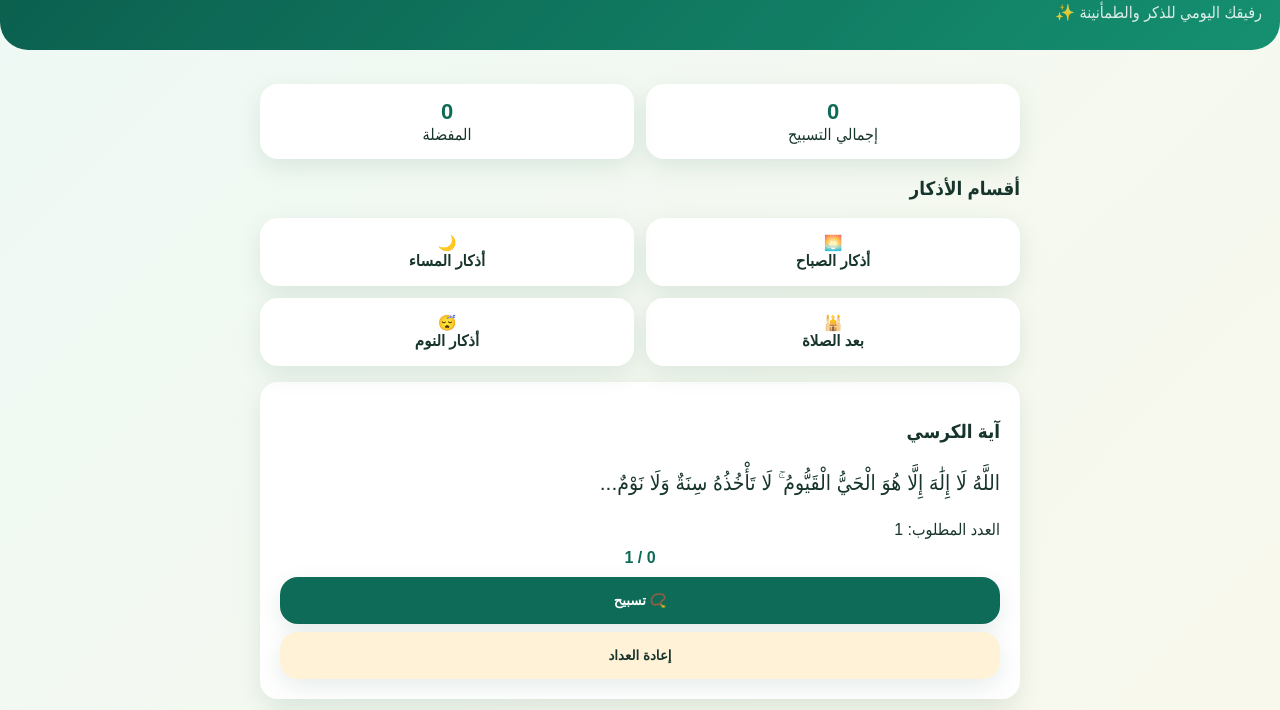
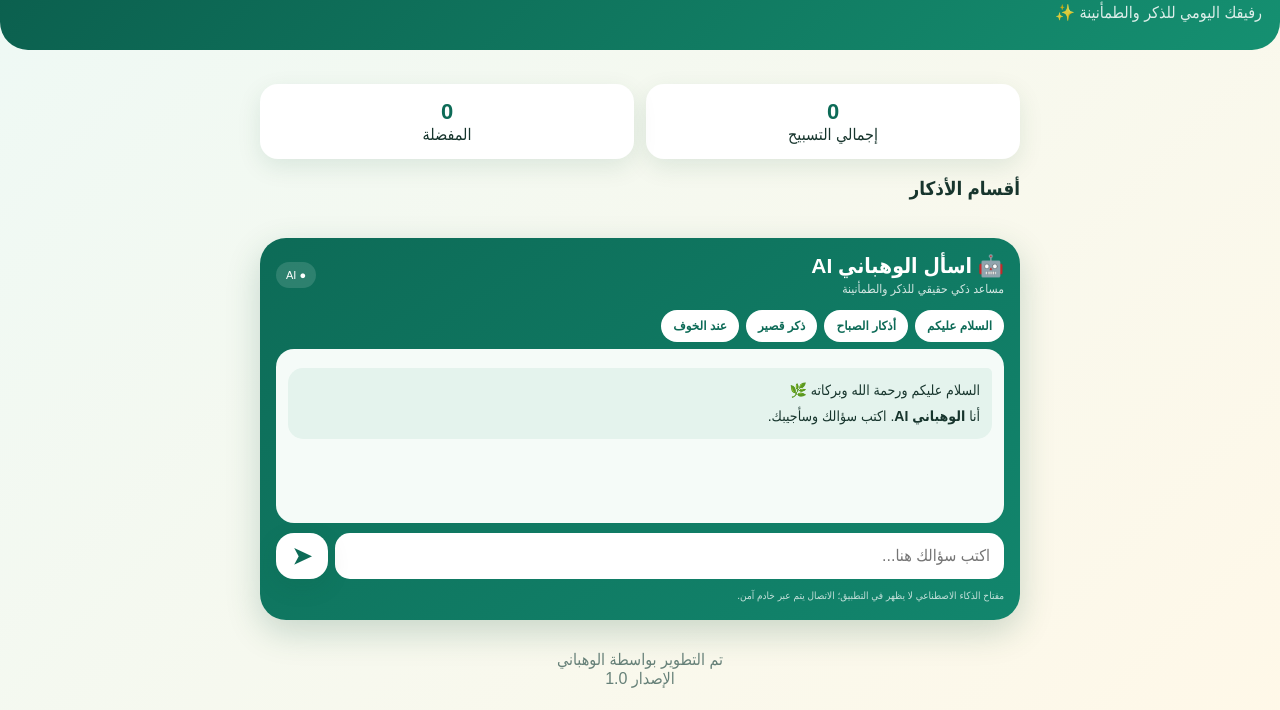
Before and after one commit to hgg89/alwahbani-azkar, a website: page index.html in a window 1280 px wide. Shown: the part 59-769 px from the top of the page. Drawn offline with Linux system fonts and the light colour scheme.

Commit message:
تحويل اسأل الوهباني AI إلى اتصال حقيقي بخادم OpenAI آمن

```diff
--- a/index.html
+++ b/index.html
@@ -22,43 +22,33 @@ body{margin:0;font-family:Arial,Tahoma,sans-serif;background:linear-gradient(135
 <div id="list"></div>
 
 <section class="ai" id="ai">
-  <div class="aiHead">
-    <div><div class="aiTitle">🤖 اسأل الوهباني AI</div><div class="aiSub">مساعدك للذكر والطمأنينة</div></div>
-    <span class="online">● جاهز</span>
-  </div>
+  <div class="aiHead"><div><div class="aiTitle">🤖 اسأل الوهباني AI</div><div class="aiSub">مساعد ذكي حقيقي للذكر والطمأنينة</div></div><span class="online">● AI</span></div>
   <div class="suggestions">
     <button onclick="askAI('السلام عليكم')">السلام عليكم</button>
     <button onclick="askAI('ما أذكار الصباح؟')">أذكار الصباح</button>
     <button onclick="askAI('أعطني ذكرًا قصيرًا الآن')">ذكر قصير</button>
     <button onclick="askAI('ما الذكر المناسب عند الخوف؟')">عند الخوف</button>
   </div>
-  <div id="chat" class="chat">
-    <div class="msg bot">السلام عليكم ورحمة الله وبركاته 🌿<br>أنا <b>الوهباني AI</b>. اسألني عن الأذكار والذكر، وسأساعدك بما أستطيع.</div>
-  </div>
-  <div class="composer">
-    <input id="aiInput" placeholder="اكتب سؤالك هنا..." onkeydown="if(event.key==='Enter')sendAI()">
-    <button onclick="sendAI()" aria-label="إرسال">➤</button>
-  </div>
-  <div class="aiNote">تنبيه: في المسائل الشرعية المتخصصة أو الفتاوى، يُرجع إلى أهل العلم الموثوقين.</div>
+  <div id="chat" class="chat"><div class="msg bot">السلام عليكم ورحمة الله وبركاته 🌿<br>أنا <b>الوهباني AI</b>. اكتب سؤالك وسأجيبك.</div></div>
+  <div class="composer"><input id="aiInput" placeholder="اكتب سؤالك هنا..." onkeydown="if(event.key==='Enter')sendAI()"><button onclick="sendAI()">➤</button></div>
+  <div class="aiNote">مفتاح الذكاء الاصطناعي لا يظهر في التطبيق؛ الاتصال يتم عبر خادم آمن.</div>
 </section><footer>تم التطوير بواسطة الوهباني<br>الإصدار 1.0</footer>
 </main>
 <script>
-const data={
-"أذكار الصباح":[["آية الكرسي","اللَّهُ لَا إِلَٰهَ إِلَّا هُوَ الْحَيُّ الْقَيُّومُ ۚ لَا تَأْخُذُهُ سِنَةٌ وَلَا نَوْمٌ...","1"],["سبحان الله وبحمده","سُبْحَانَ اللَّهِ وَبِحَمْدِهِ","100"],["لا إله إلا الله","لَا إِلَٰهَ إِلَّا اللَّهُ وَحْدَهُ لَا شَرِيكَ لَهُ","10"]],
-"أذكار المساء":[["آية الكرسي","اللَّهُ لَا إِلَٰهَ إِلَّا هُوَ الْحَيُّ الْقَيُّومُ","1"],["الإخلاص والمعوذتان","قُلْ هُوَ اللَّهُ أَحَدٌ • قُلْ أَعُوذُ بِرَبِّ الْفَلَقِ • قُلْ أَعُوذُ بِرَبِّ النَّاسِ","3"]],
-"بعد الصلاة":[["الاستغفار","أَسْتَغْفِرُ اللَّهَ","3"],["اللهم أنت السلام","اللَّهُمَّ أَنْتَ السَّلَامُ، وَمِنْكَ السَّلَامُ","1"]],
-"أذكار النوم":[["آية الكرسي","اللَّهُ لَا إِلَٰهَ إِلَّا هُوَ الْحَيُّ الْقَيُّومُ","1"],["التسبيح والتحميد والتكبير","سُبْحَانَ اللَّهِ 33، وَالْحَمْدُ لِلَّهِ 33، وَاللَّهُ أَكْبَرُ 34","1"]]
-};
-let current=Object.keys(data)[0],counts=JSON.parse(localStorage.getItem("counts")||"{}"),favs=JSON.parse(localStorage.getItem("favs")||"[]");
-const icons={"أذكار الصباح":"🌅","أذكار المساء":"🌙","بعد الصلاة":"🕌","أذكار النوم":"😴"};
-function save(){localStorage.setItem("counts",JSON.stringify(counts));localStorage.setItem("favs",JSON.stringify(favs));update()}
-function update(){document.getElementById("total").textContent=Object.values(counts).reduce((a,b)=>a+b,0);document.getElementById("fav").textContent=favs.length}
-function renderCats(){cats.innerHTML=Object.keys(data).map(k=>'<button onclick="setCat(\''+k+'\')">'+icons[k]+'<br>'+k+'</button>').join('')}
-function setCat(k){current=k;render()}
-function render(){list.innerHTML=data[current].map((x,i)=>{let key=current+i,c=counts[key]||0;return '<article class="card"><h3>'+x[0]+'</h3><div class="dhikr">'+x[1]+'</div><div>العدد المطلوب: '+x[2]+'</div><div class="count">'+c+' / '+x[2]+'</div><button class="read" onclick="add(\''+key+'\')">📿 تسبيح</button><button class="reset" onclick="resetOne(\''+key+'\')">إعادة العداد</button></article>'}).join('')}
-function add(k){counts[k]=(counts[k]||0)+1;if(navigator.vibrate)navigator.vibrate(18);save();render()}
-function resetOne(k){counts[k]=0;save();render()}
-renderCats();render();update();
+let aiPreviousResponseId=null;
+function addMsg(text,type){const c=document.getElementById('chat'),d=document.createElement('div');d.className='msg '+type;d.textContent=text;c.appendChild(d);c.scrollTop=c.scrollHeight;return d}
+function askAI(q){document.getElementById('aiInput').value=q;sendAI()}
+async function sendAI(){
+ const input=document.getElementById('aiInput'),q=input.value.trim();if(!q)return;
+ addMsg(q,'user');input.value='';
+ const loading=addMsg('جاري التفكير…','bot');
+ try{
+  const r=await fetch('/api/chat',{method:'POST',headers:{'Content-Type':'application/json'},body:JSON.stringify({message:q,previous_response_id:aiPreviousResponseId})});
+  const data=await r.json();loading.remove();
+  if(!r.ok) throw new Error(data.error||'تعذر الاتصال');
+  aiPreviousResponseId=data.response_id||null;addMsg(data.text||'لم يصل رد.','bot');
+ }catch(e){loading.remove();addMsg('لم يتم تشغيل خادم الذكاء الاصطناعي بعد. يجب نشر مجلد /api على خادم يدعم Node/Vercel وربطه بمفتاح OPENAI_API_KEY بشكل سري.','bot')}
+}
 </script>
 </body>
 </html>
```
